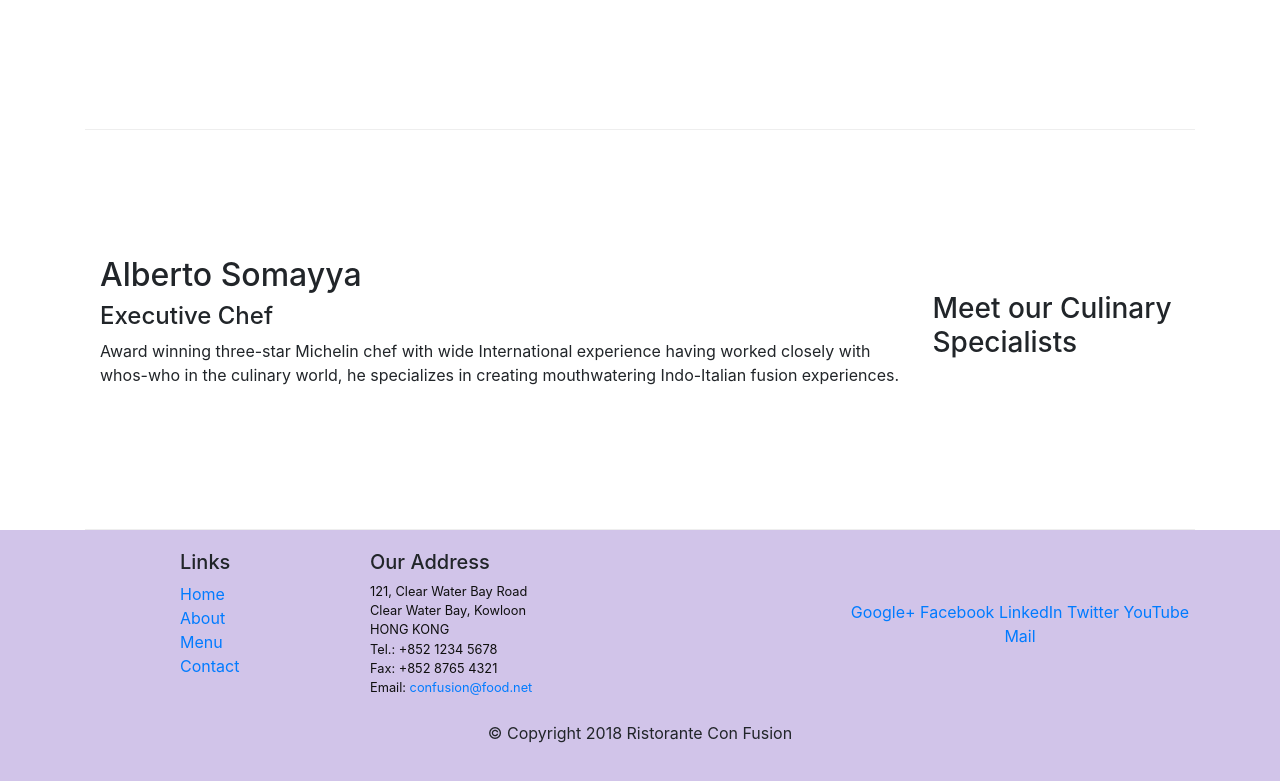
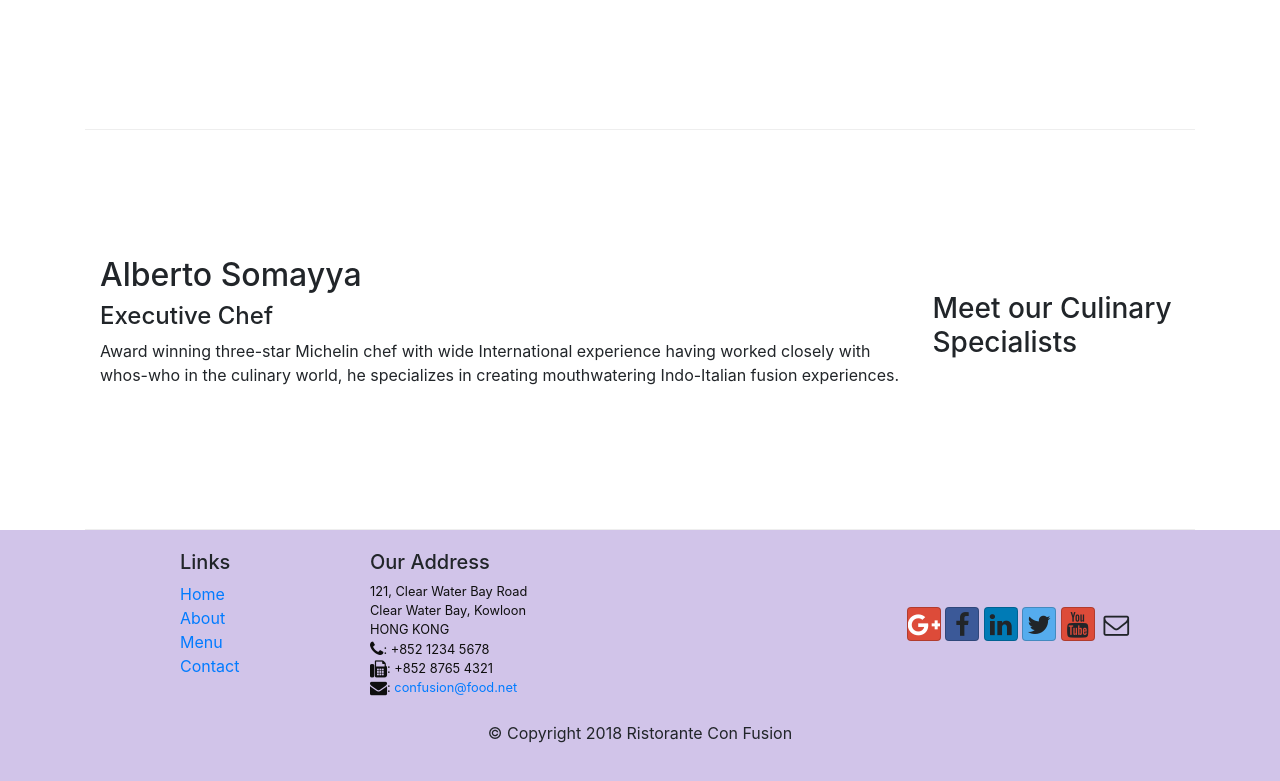
Before and after one commit to lyc95/Coursera-Bootstrap, a website: page index.html in a window 1280 px wide. Shown: the part 1004-1785 px from the top of the page. Drawn offline with nearby package versions, Linux system fonts and the light colour scheme.

Commit message:
icon fonts

```diff
--- a/index.html
+++ b/index.html
@@ -5,6 +5,8 @@
     <meta charset="utf-8">
     <meta name="viewport" content="width=device-width, initial-scale=1, shrink-to-fit=no">
     <link rel="stylesheet" href="node_modules/bootstrap/dist/css/bootstrap.min.css">
+    <link rel="stylesheet" href="node_modules/font-awesome/css/font-awesome.min.css">
+    <link rel="stylesheet" href="node_modules/bootstrap-social/bootstrap-social.css">
     <link rel="stylesheet" href="css/styles.css">
     <title>Ristorante Con Fusion</title>
 </head>
@@ -18,10 +20,10 @@
             <a class="navbar-brand mr-auto" href="#">Ristorante Con Fusion</a>
             <div class="collapse navbar-collapse" id="Navbar">
             <ul class="navbar-nav mr-auto">
-                <li class="nav-item active"><a class="nav-link" href="#"> Home</a></li>
-                <li class="nav-item"><a class="nav-link" href="./aboutus.html">About</a></li>
-                <li class="nav-item"><a class="nav-link" href="#">Menu</a></li>
-                <li class="nav-item"><a class="nav-link" href="#">Contact</a></li>
+                <li class="nav-item active"><a class="nav-link" href="#"><span class = "fa fa-home fa-lg"></span> Home</a></li>
+                <li class="nav-item"><a class="nav-link" href="./aboutus.html"><span class = "fa fa-info fa-lg"></span> About</a></li>
+                <li class="nav-item"><a class="nav-link" href="#"><span class = "fa fa-list fa-lg"></span> Menu</a></li>
+                <li class="nav-item"><a class="nav-link" href="#"><span class = "fa fa-address-card fa-lg"></span> Contact</a></li>
             </ul>
             </div>
          </div>
@@ -91,19 +93,19 @@
 		              121, Clear Water Bay Road<br>
 		              Clear Water Bay, Kowloon<br>
 		              HONG KONG<br>
-		              Tel.: +852 1234 5678<br>
-		              Fax: +852 8765 4321<br>
-		              Email: <a href="mailto:confusion@food.net">confusion@food.net</a>
+		              <i class="fa fa-phone fa-lg"></i>: +852 1234 5678<br>
+		              <i class="fa fa-fax fa-lg"></i>: +852 8765 4321<br>
+		              <i class="fa fa-envelope fa-lg"></i>: <a href="mailto:confusion@food.net">confusion@food.net</a>
 		           </address>
                 </div>
                 <div  class="col-12 col-sm-4 align-self-center">
                     <div class="text-center">
-                        <a href="http://google.com/+">Google+</a>
-                        <a href="http://www.facebook.com/profile.php?id=">Facebook</a>
-                        <a href="http://www.linkedin.com/in/">LinkedIn</a>
-                        <a href="http://twitter.com/">Twitter</a>
-                        <a href="http://youtube.com/">YouTube</a>
-                        <a href="mailto:">Mail</a>
+                        <a class="btn btn-social-icon btn-google" href="http://google.com/+"><i class="fa fa-google-plus fa-lg"></i></a>
+                        <a class="btn btn-social-icon btn-facebook" hhref="http://www.facebook.com/profile.php?id="><i class="fa fa-facebook fa-lg"></i></a>
+                        <a class="btn btn-social-icon btn-linkedin" hhref="http://www.linkedin.com/in/"><i class="fa fa-linkedin fa-lg"></i></a>
+                        <a class="btn btn-social-icon btn-twitter" hhref="http://twitter.com/"><i class="fa fa-twitter fa-lg"></i></a>
+                        <a class="btn btn-social-icon btn-google" hhref="http://youtube.com/"><i class="fa fa-youtube fa-lg"></i></a>
+                        <a class="btn btn-social-icon" hhref="mailto:"><i class="fa fa-envelope-o fa-lg"></i></a>
                     </div>
                 </div>
            </div>
--- a/package.json
+++ b/package.json
@@ -15,6 +15,8 @@
   },
   "dependencies": {
     "bootstrap": "^4.0.0",
+    "bootstrap-social": "^5.1.1",
+    "font-awesome": "^4.7.0",
     "jquery": "^3.3.1",
     "popper.js": "^1.12.9"
   }
```
Also changed, not shown: aboutus.html (+15 -13 lines), 1 other file.
